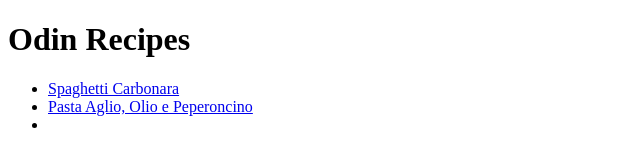
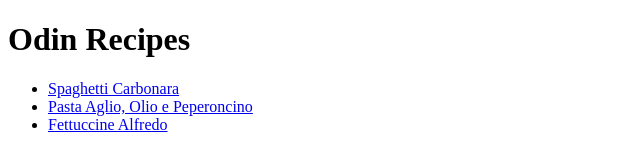
Before and after one commit to NickSchitt2510/odin-recipes, a plain HTML site: page index.html in a window 1280 px wide. Shown: the whole page, without its empty margins (0-640 px from the left). Drawn offline with Linux system fonts and the light colour scheme.

Commit message:
Add Fettuccine Alfredo to homepage

```diff
--- a/index.html
+++ b/index.html
@@ -10,7 +10,7 @@
         <ul>
             <li><a href="/recipes/carbonara.html">Spaghetti Carbonara</a></li>
             <li><a href="/recipes/aglioeolio.html">Pasta Aglio, Olio e Peperoncino</a></li>
-            <li></li>
+            <li><a href="/recipes/alfredo.html">Fettuccine Alfredo</a></li>
         </ul>
 
     </body>
```
